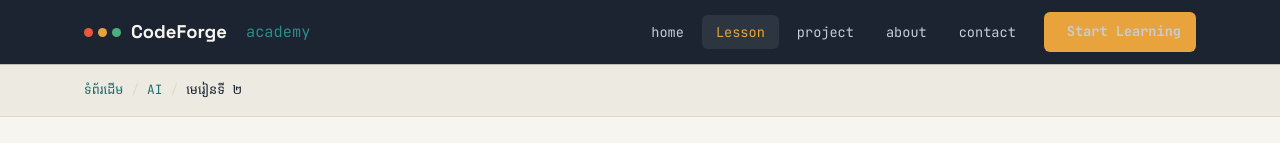
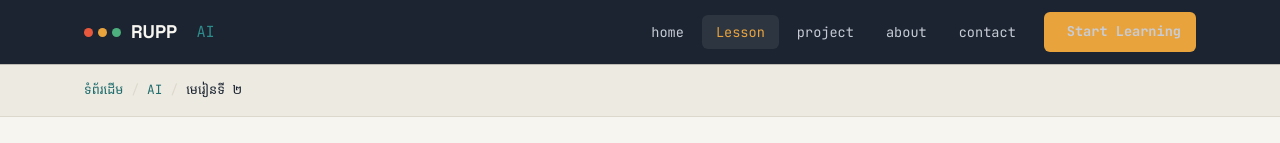
Before and after one commit to Ny-Menghong/lesson, a plain HTML site: page lessons/ai/lesson1.html in a window 1280 px wide. Shown: the top 143 px of the page. Drawn offline with Linux system fonts and the light colour scheme.

Commit message:
update logo

```diff
--- a/lessons/ai/lesson1.html
+++ b/lessons/ai/lesson1.html
@@ -367,7 +367,7 @@
   <div class="container">
     <a href="../../index.html" class="brand">
       <span class="dots"><span></span><span></span><span></span></span>
-      CodeForge <small>&nbsp;academy</small>
+      RUPP <small>&nbsp;AI</small>
     </a>
     <button class="nav-toggle" aria-label="Toggle navigation" aria-expanded="false">☰</button>
     <ul class="nav-links">
```
Also changed, not shown: lessons/ai/less4.html (+2 -2 lines), lessons/ai/lesson2.html (+2 -2 lines).
